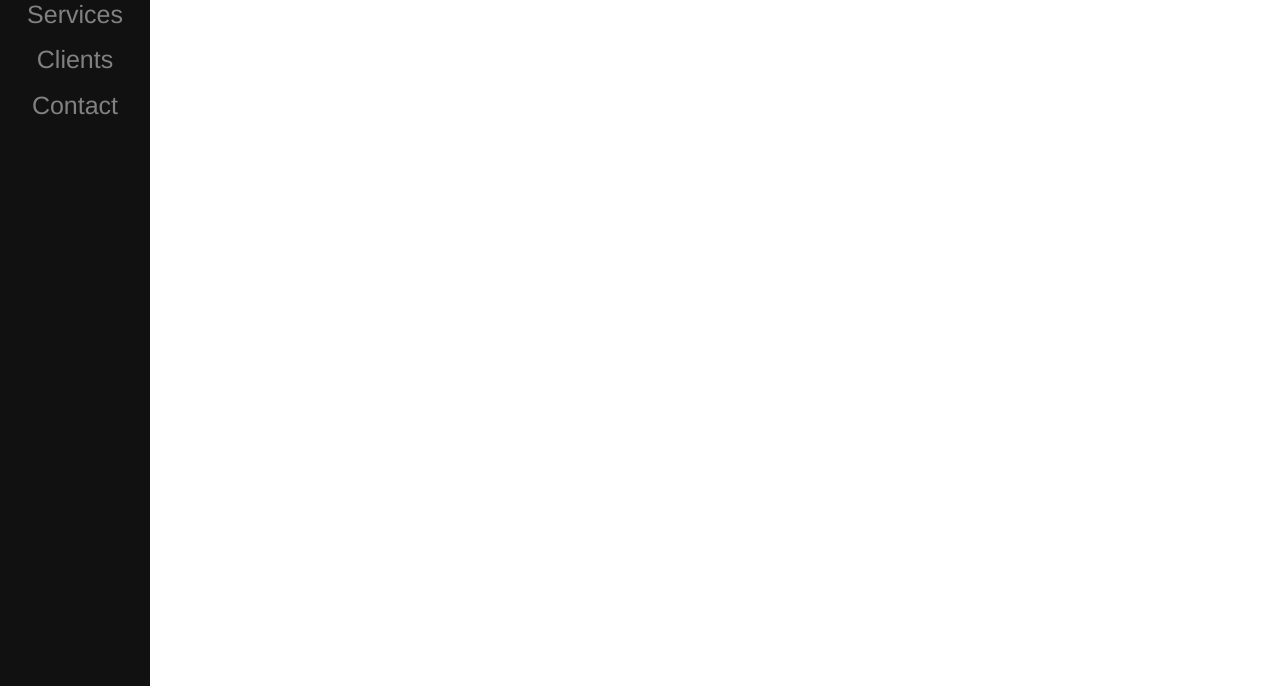
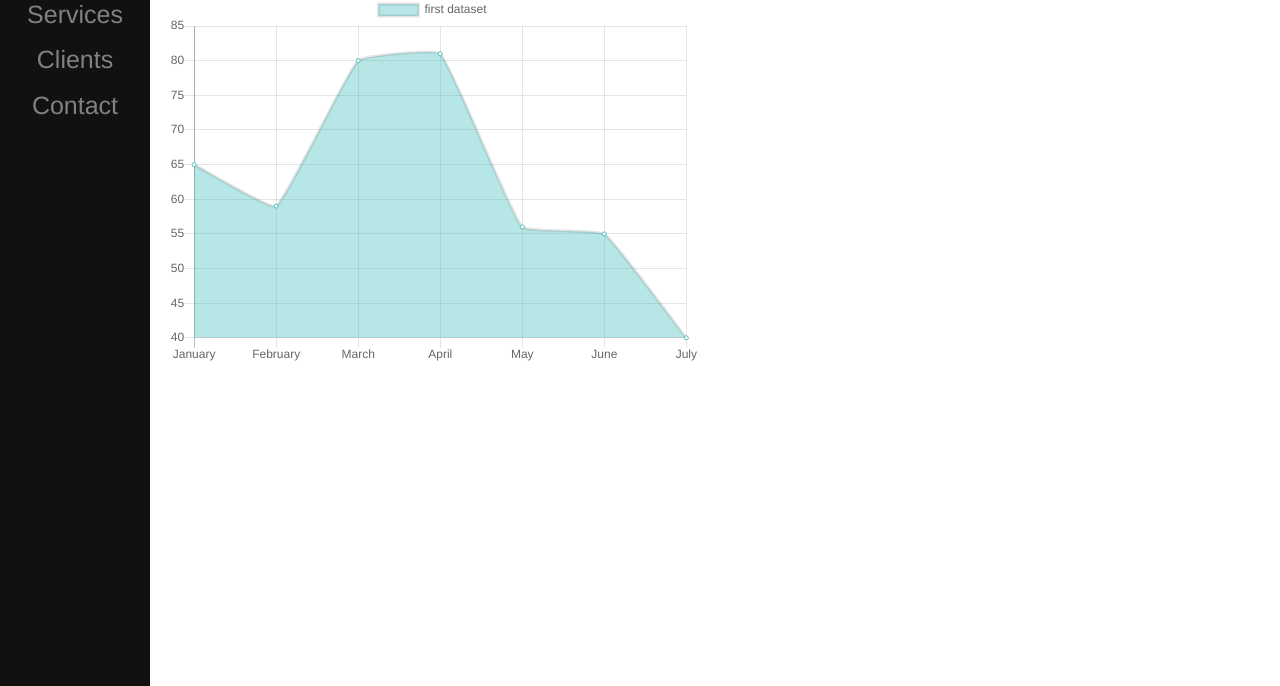
Before and after one commit to BuschBrothers/peoplecounter, a plain HTML site: page pages/new.html in a window 1280 px wide. Shown: the part 114-800 px from the top of the page. Drawn offline with nearby package versions, Linux system fonts and the light colour scheme.

Commit message:
animated graph

```diff
--- a/pages/new.html
+++ b/pages/new.html
@@ -36,7 +36,14 @@
         </ul>
       </nav>
       <div class="content border">
-        <h2>jjjjaojjlk</h2>
+        <h2>Primeros graficos</h2>
+        <div class="container-fluid">
+          <div class="row border">
+            <div class="col-xs-6">
+              <canvas id="lineChart" height="70" width="100"></canvas>
+            </div>
+          </div>
+        </div>
       </div>
     </div>
     <!-- SCRIPTS SECTION -->
@@ -46,6 +53,7 @@
       crossorigin="anonymous"></script>
     <script src="https://maxcdn.bootstrapcdn.com/bootstrap/3.3.7/js/bootstrap.min.js"></script>
     <script type="text/javascript" src="https://cdn.jsdelivr.net/npm/slick-carousel@1.8.1/slick/slick.min.js"></script>
+    <script type="text/javascript" src="https://cdnjs.cloudflare.com/ajax/libs/Chart.js/2.7.1/Chart.bundle.min.js"></script>
     <script type="text/javascript" src="../resources/js/new.js"></script>
   </body>
 </html>
--- a/resources/css/new.css
+++ b/resources/css/new.css
@@ -73,6 +73,8 @@ body {
   padding: 0.8rem 1.2rem;
 }
 
+/* MAIN CONTENT */
+
 
 
 
--- a/resources/js/new.js
+++ b/resources/js/new.js
@@ -26,3 +26,33 @@ function hide($side_bar) {
     $($listItems[i]).toggleClass("hide");
   }
 };
+
+var $my_chart = $("#lineChart");
+var myLineChart = new Chart($my_chart, {
+    type: 'line',
+    data: {
+      labels: ['January', 'February', 'March', 'April', 'May', 'June', 'July'],
+      datasets: [
+        {
+          label: 'first dataset',
+          fill: true,
+          lineTension: 0.1,
+          backgroundColor: "rgba(75,192,192,0.4)",
+          borderCapStyle: 'butt',
+          borderDash: [],
+          borderDashOffset: 0.0,
+          borderJoinStyle: 'miter',
+          pointBorderColor: "rgba(75,192,192,1)",
+          pointBackgroundColor: "#fff",
+          pointBorderWidth: 1,
+          pointHoverRadius: 8,
+          pointHoverBackgroundColor: "rgba(75,192,192,1)",
+          pointHoverBorderColor: "rgba(220,220,220,1)",
+          pointHoverBorderWidth: 2,
+          pointRadius: 2,
+          pointHitRadius: 10,
+          data: [65,59,80,81,56,55,40],
+        }
+      ]
+    }
+});
```
Also changed, not shown: index.html (+1 -0 lines).
